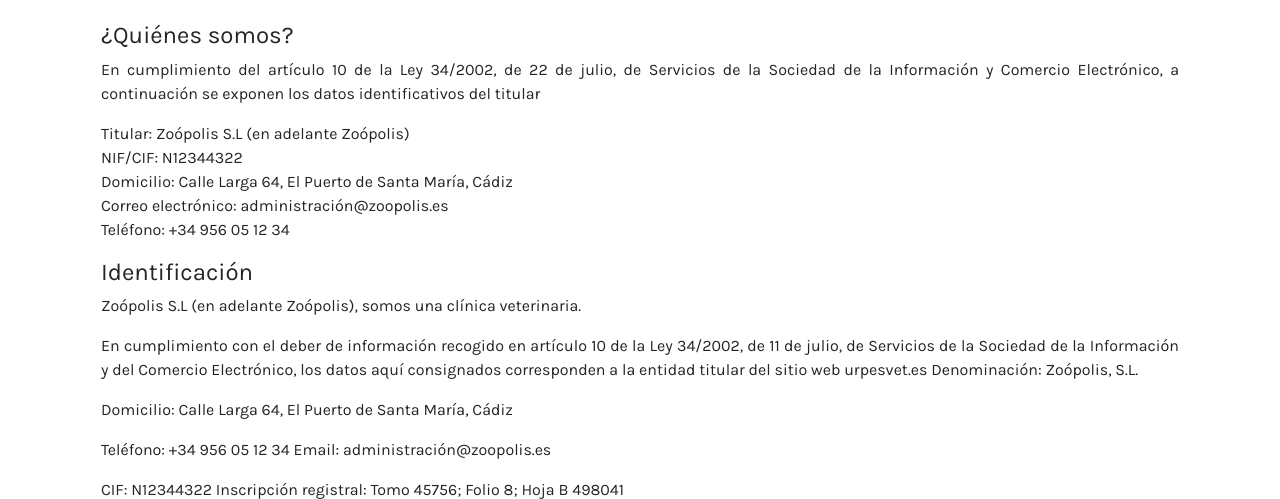
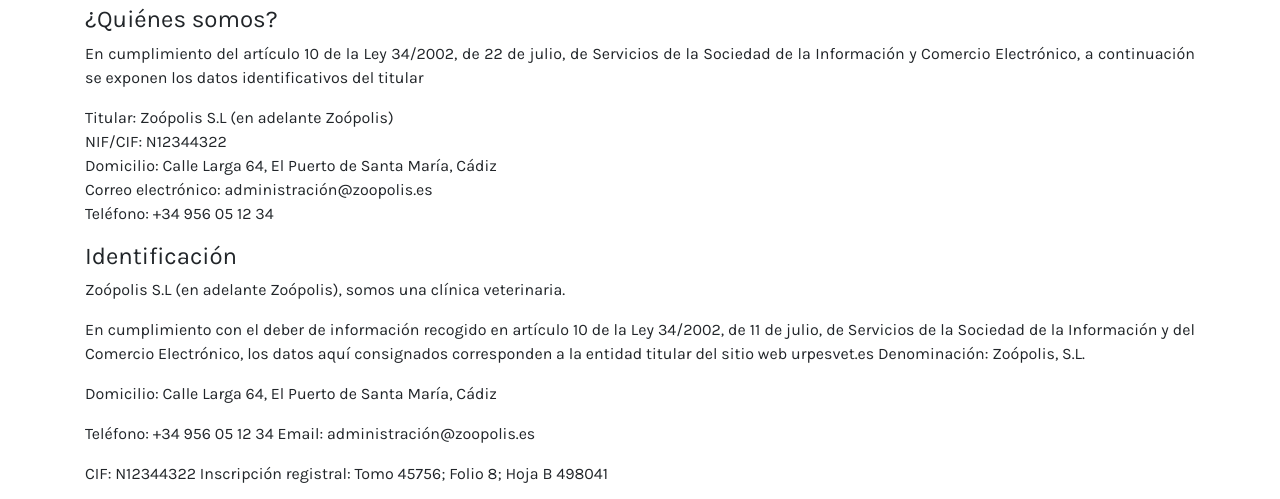
Before and after one commit to brifemu/brifemu.github.io, a plain HTML site: page legal/aviso/index.html in a window 1280 px wide. Shown: the part 315-814 px from the top of the page. Drawn offline with nearby package versions, Linux system fonts and the light colour scheme; some icons are missing.

Commit message:
Fix clase CSS aviso

```diff
--- a/legal/aviso/index.html
+++ b/legal/aviso/index.html
@@ -78,7 +78,7 @@
     <div class="container">
         <br>
         <h2>Aviso Legal</h2>
-        <div class="aviso">
+        <div>
             <h4>¿Quiénes somos?</h4>
             <p>
                 En cumplimiento del artículo 10 de la Ley 34/2002, de 22 de julio, de Servicios de la Sociedad de la Información y Comercio Electrónico, a continuación se exponen los datos
```
Also changed, not shown: legal/cookies/index.html (+1 -1 lines), legal/envio/index.html (+1 -1 lines), legal/privacidad/index.html (+1 -1 lines).
